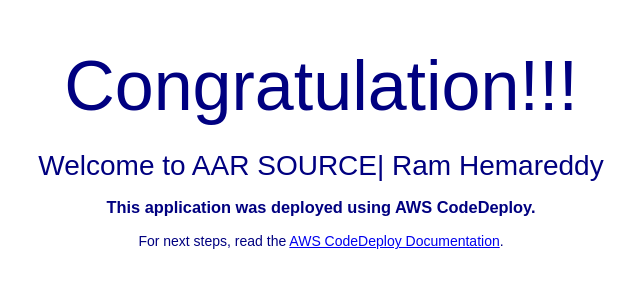
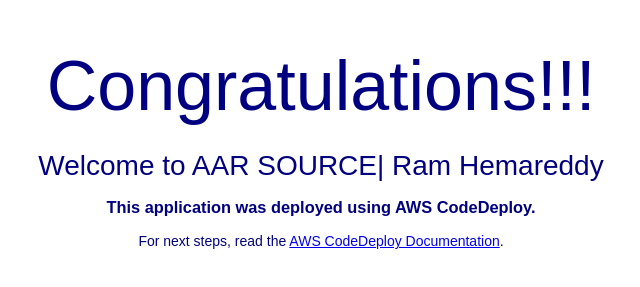
Before and after one commit to supratim531/aws-cicd-test-app, a plain HTML site: page index.html in a window 1280 px wide. Shown: the part 201-488 px from the top of the page, without its empty margins (319-959 px from the left). Drawn offline with Linux system fonts and the light colour scheme.

Commit message:
Update index.html

```diff
--- a/index.html
+++ b/index.html
@@ -27,7 +27,7 @@
 <body>
   <div align="center">
     <img src="https://s3.ap-south-1.amazonaws.com/www.basava.com/aar_logo_final.png" style="max-width: 20%;">
-    <h1>Congratulation!!! </h1>
+    <h1>Congratulations!!! </h1>
       <h2>Welcome to AAR SOURCE| Ram Hemareddy</h2>
     <h3>This application was deployed using AWS CodeDeploy.</h3>
     <p>For next steps, read the <a href="http://aws.amazon.com/documentation/codedeploy">AWS CodeDeploy Documentation</a>.</p>
```
